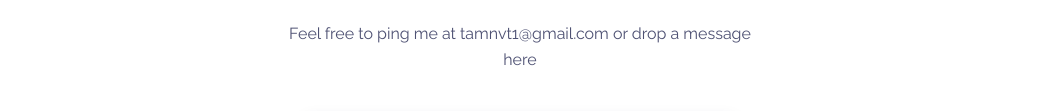
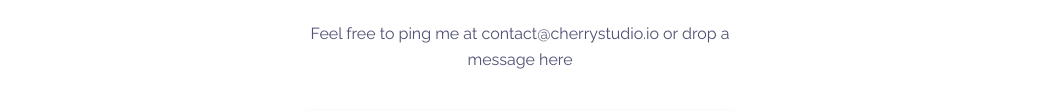
Before and after one commit to cherrystudio/home, a website: page static/contacts.html in a window 1280 px wide. Shown: the part 195-306 px from the top of the page, without its empty margins (120-1162 px from the left). Drawn offline with Linux system fonts and the light colour scheme.

Commit message:
Update contact email

```diff
--- a/static/contacts.html
+++ b/static/contacts.html
@@ -42,7 +42,7 @@
             <div class="row">
                 <div class="col-md-8 col-xl-6 text-center mx-auto">
                     <h2 class="display-6 fw-bold mb-4">Got any <span class="underline">questions</span>?</h2>
-                    <p class="text-muted">Feel free to ping me at tamnvt1@gmail.com or drop a message here</p>
+                    <p class="text-muted">Feel free to ping me at contact@cherrystudio.io or drop a message here</p>
                 </div>
             </div>
             <div class="row d-flex justify-content-center">
```
Also changed, not shown: 1 other file.
